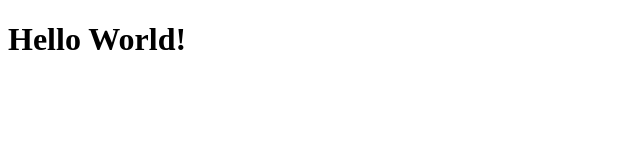
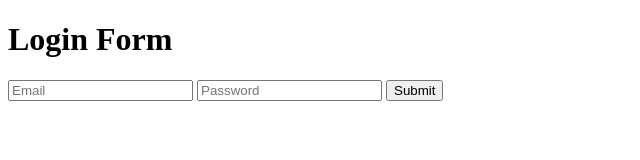
Before and after one commit to jemliF/git_flow_test, a plain HTML site: page index.html in a window 1280 px wide. Shown: the whole page, without its empty margins (0-640 px from the left). Drawn offline with Linux system fonts and the light colour scheme.

Commit message:
login form

```diff
--- a/index.html
+++ b/index.html
@@ -6,6 +6,11 @@
 	<script type="text/javascript" src="js/index.js"></script>
 </head>
 <body>
-<h1>Hello World!</h1>
+<h1>Login Form</h1>
+<form>
+	<input type="text" placeholder="Email">
+	<input type="password" placeholder="Password">
+	<input type="submit" value="Submit">
+</form>
 </body>
 </html>
```
